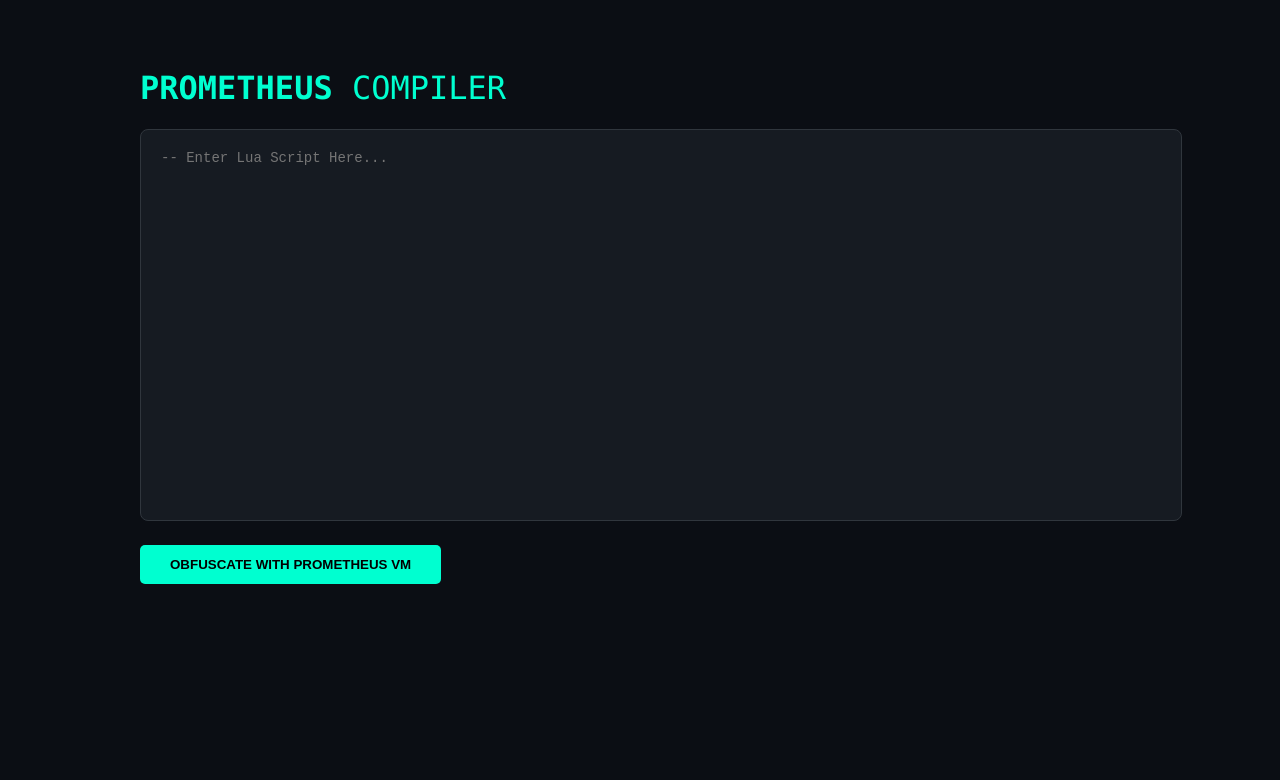
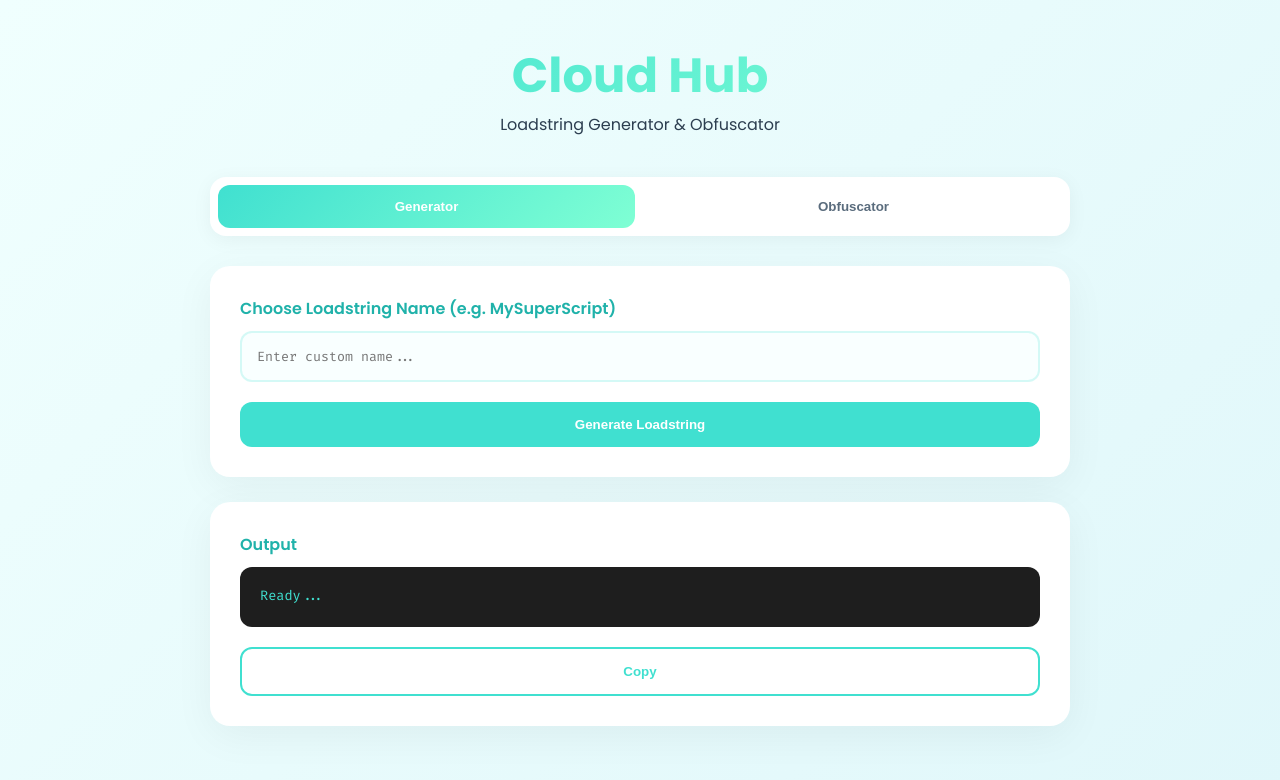
Before and after one commit to hiddenhub444-hub/hiddenhub, a website: page public/index.html in a window 1280 px wide. Drawn offline with Linux system fonts and the light colour scheme.

Commit message:
Update index.html

```diff
--- a/public/index.html
+++ b/public/index.html
@@ -2,74 +2,149 @@
 <html lang="en">
 <head>
     <meta charset="UTF-8">
-    <title>Prometheus X | Advanced VM Obfuscator</title>
+    <meta name="viewport" content="width=device-width, initial-scale=1.0">
+    <title>Cloud Hub - Loadstring Generator</title>
+    <link href="https://fonts.googleapis.com/css2?family=Poppins:wght@300;400;500;600;700&family=Fira+Code:wght@400;500&display=swap" rel="stylesheet">
     <style>
-        :root { --accent: #00ffd0; --bg: #0b0e14; }
-        body { background: var(--bg); color: white; font-family: 'Consolas', monospace; padding: 40px; display: flex; flex-direction: column; align-items: center; }
-        .editor-container { width: 90%; max-width: 1000px; }
-        textarea { width: 100%; height: 350px; background: #161b22; color: #d1d5da; border: 1px solid #30363d; border-radius: 8px; padding: 20px; font-size: 14px; resize: none; outline: none; }
-        .controls { margin-top: 20px; display: flex; gap: 15px; }
-        button { background: var(--accent); color: #000; border: none; padding: 12px 30px; border-radius: 5px; cursor: pointer; font-weight: 800; text-transform: uppercase; transition: 0.3s; }
-        button:hover { opacity: 0.8; box-shadow: 0 0 20px var(--accent); }
-        .output-box { margin-top: 30px; width: 100%; background: #000; padding: 20px; border-radius: 8px; border-left: 5px solid var(--accent); display: none; }
-        pre { white-space: pre-wrap; word-break: break-all; color: var(--accent); font-size: 12px; }
+        :root {
+            --bg-primary: #f0fffe;
+            --bg-card: #ffffff;
+            --accent-turquoise: #40E0D0;
+            --accent-light: #7fffd4;
+            --accent-dark: #20B2AA;
+            --text-primary: #2c3e50;
+            --text-secondary: #5a6c7d;
+            --border-color: rgba(64, 224, 208, 0.2);
+        }
+
+        * { margin: 0; padding: 0; box-sizing: border-box; }
+        body {
+            font-family: 'Poppins', sans-serif;
+            background: linear-gradient(135deg, #f0fffe 0%, #e0f7fa 100%);
+            color: var(--text-primary);
+            min-height: 100vh;
+            position: relative;
+        }
+
+        .container { position: relative; z-index: 1; max-width: 900px; margin: 0 auto; padding: 40px 20px; }
+        header { text-align: center; margin-bottom: 40px; }
+        h1 { font-size: 3rem; font-weight: 700; background: linear-gradient(135deg, var(--accent-turquoise), var(--accent-light)); -webkit-background-clip: text; -webkit-text-fill-color: transparent; }
+
+        .tabs { display: flex; gap: 10px; margin-bottom: 30px; background: var(--bg-card); padding: 8px; border-radius: 16px; box-shadow: 0 4px 20px rgba(0,0,0,0.05); }
+        .tab { flex: 1; padding: 14px; border: none; border-radius: 12px; cursor: pointer; background: transparent; font-weight: 600; color: var(--text-secondary); transition: 0.3s; }
+        .tab.active { background: linear-gradient(135deg, var(--accent-turquoise), var(--accent-light)); color: white; }
+        .tab-content { display: none; }
+        .tab-content.active { display: block; }
+
+        .card { background: var(--bg-card); border-radius: 20px; padding: 30px; margin-bottom: 25px; box-shadow: 0 10px 40px rgba(0,0,0,0.05); }
+        label { display: block; margin-bottom: 10px; font-weight: 600; color: var(--accent-dark); }
+        input, textarea { width: 100%; padding: 15px; background: #f9ffff; border: 2px solid var(--border-color); border-radius: 12px; font-family: 'Fira Code', monospace; outline: none; }
+        textarea { min-height: 180px; }
+
+        .button-container { display: flex; gap: 10px; margin-top: 20px; }
+        button { flex: 1; padding: 15px; border-radius: 12px; border: none; font-weight: 700; cursor: pointer; transition: 0.3s; }
+        .btn-primary { background: var(--accent-turquoise); color: white; }
+        .btn-secondary { border: 2px solid var(--accent-turquoise); background: white; color: var(--accent-turquoise); }
+
+        .output-box { background: #1e1e1e; color: #40E0D0; padding: 20px; border-radius: 12px; font-family: 'Fira Code', monospace; font-size: 0.85rem; word-break: break-all; margin-top: 10px; min-height: 60px; white-space: pre-wrap; }
+        .notification { position: fixed; top: 20px; right: 20px; padding: 15px 25px; border-radius: 10px; color: white; font-weight: 600; transform: translateX(200%); transition: 0.4s; z-index: 999; }
+        .notification.show { transform: translateX(0); }
     </style>
 </head>
 <body>
-    <div class="editor-container">
-        <h1 style="color: var(--accent)">PROMETHEUS <span style="font-weight:100">COMPILER</span></h1>
-        <textarea id="luaInput" placeholder="-- Enter Lua Script Here..."></textarea>
-        <div class="controls">
-            <button onclick="compilePrometheus()">Obfuscate with Prometheus VM</button>
+    <div class="container">
+        <header>
+            <h1>Cloud Hub</h1>
+            <p>Loadstring Generator & Obfuscator</p>
+        </header>
+
+        <div class="tabs">
+            <button class="tab active" onclick="switchTab('loadstring')">Generator</button>
+            <button class="tab" onclick="switchTab('obfuscator')">Obfuscator</button>
         </div>
-        <div id="outputContainer" class="output-box">
-            <pre id="luaOutput"></pre>
+
+        <div id="loadstring-tab" class="tab-content active">
+            <div class="card">
+                <label>Choose Loadstring Name (e.g. MySuperScript)</label>
+                <input type="text" id="loadstringName" placeholder="Enter custom name...">
+                <div class="button-container">
+                    <button class="btn-primary" onclick="genLoad()">Generate Loadstring</button>
+                </div>
+            </div>
+            <div class="card">
+                <label>Output</label>
+                <div class="output-box" id="loadOutput">Ready...</div>
+                <div class="button-container">
+                    <button class="btn-secondary" onclick="copy('loadOutput')">Copy</button>
+                </div>
+            </div>
+        </div>
+
+        <div id="obfuscator-tab" class="tab-content">
+            <div class="card">
+                <label>Lua Code</label>
+                <textarea id="luaInput" placeholder="print('Hello World')"></textarea>
+                <div class="button-container">
+                    <button class="btn-primary" onclick="obfCode()">Obfuscate</button>
+                </div>
+            </div>
+            <div class="card">
+                <label>Obfuscated Result</label>
+                <div class="output-box" id="obfOutput" style="min-height: 150px;">Waiting...</div>
+                <div class="button-container">
+                    <button class="btn-secondary" onclick="copy('obfOutput')">Copy</button>
+                </div>
+            </div>
         </div>
     </div>
 
+    <div id="notification" class="notification"></div>
+
     <script>
-        function compilePrometheus() {
-            const input = document.getElementById('luaInput').value;
-            if (!input) return;
+        function switchTab(t) {
+            document.querySelectorAll('.tab').forEach(b => b.classList.remove('active'));
+            event.target.classList.add('active');
+            document.querySelectorAll('.tab-content').forEach(c => c.classList.remove('active'));
+            document.getElementById(t + '-tab').classList.add('active');
+        }
 
-            // 1. Prometheus Architecture: Block ID Generation [cite: 364, 365]
-            const startBlockId = Math.floor(Math.random() * 16777215);
-            const exitBlockId = 0;
+        function genLoad() {
+            const name = document.getElementById('loadstringName').value || "Default_Script";
+            const code = `loadstring(game:HttpGet("https://${name}"))()`;
+            document.getElementById('loadOutput').innerText = code;
+        }
 
-            // 2. Encryption (XOR & Base64)
-            const key = Math.floor(Math.random() * 255);
-            const encoded = btoa(input.split('').map(c => String.fromCharCode(c.charCodeAt(0) ^ key)).join(''));
+        function obfCode() {
+            const code = document.getElementById('luaInput').value;
+            if(!code) return notify("Please enter code!", true);
 
-            // 3. Prometheus Virtual Machine Stub
-            // This mirrors the emitContainerFuncBody() and buildWhileBody() logic [cite: 451, 477]
-            const prometheusStub = `-- This Script is Part of the Prometheus Obfuscator by Levno_710
-local _P = { _K = ${key}, _R = {} }
-local _ENV = getfenv()
-local _POS = ${startBlockId} -- Program Counter [cite: 377]
+            // Logic: Unauthorized Access Check + Prometheus Proxy Logic
+            const header = "--]]\n-- This file was protected using Luraph Obfuscator v14.6 [https://lura.ph/]\n";
+            const protectedBody = `if not game then print("Unauthorised Access Denied") return end\n${code}`;
 
-local function _VM_EXEC(_STR)
-    local _OUT = ""
-    for i = 1, #_STR do
-        _OUT = _OUT .. string.char(bit32.bxor(_STR:sub(i,i):byte(), _P._K))
-    end
-    return _OUT
-end
+            // Hex Encoding
+            let hex = "";
+            for (let i = 0; i < protectedBody.length; i++) {
+                hex += "\\x" + protectedBody.charCodeAt(i).toString(16).padStart(2, '0');
+            }
 
--- Prometheus Register Allocation & Control Flow Flattening [cite: 480, 484, 501]
-local _RUN = function(...)
-    local _ARGS = {...}
-    while _POS ~= ${exitBlockId} do
-        if _POS == ${startBlockId} then
-            _POS = ${exitBlockId}
-            return loadstring(_VM_EXEC(game:GetService("HttpService"):DecodeBase64("${encoded}")))()
-        end
-    end
-end
+            const result = `${header}local _0xProx = "${hex}";\nloadstring(_0xProx)()`;
+            document.getElementById('obfOutput').innerText = result;
+            notify("Code Obfuscated!", false);
+        }
 
-return _RUN(...)`;
+        function copy(id) {
+            const text = document.getElementById(id).innerText;
+            navigator.clipboard.writeText(text);
+            notify("Copied to clipboard!", false);
+        }
 
-            document.getElementById('luaOutput').textContent = prometheusStub;
-            document.getElementById('outputContainer').style.display = 'block';
+        function notify(msg, err) {
+            const n = document.getElementById('notification');
+            n.innerText = msg;
+            n.style.background = err ? "#ff4757" : "#2ed573";
+            n.classList.add('show');
+            setTimeout(() => n.classList.remove('show'), 2500);
         }
     </script>
 </body>
```
